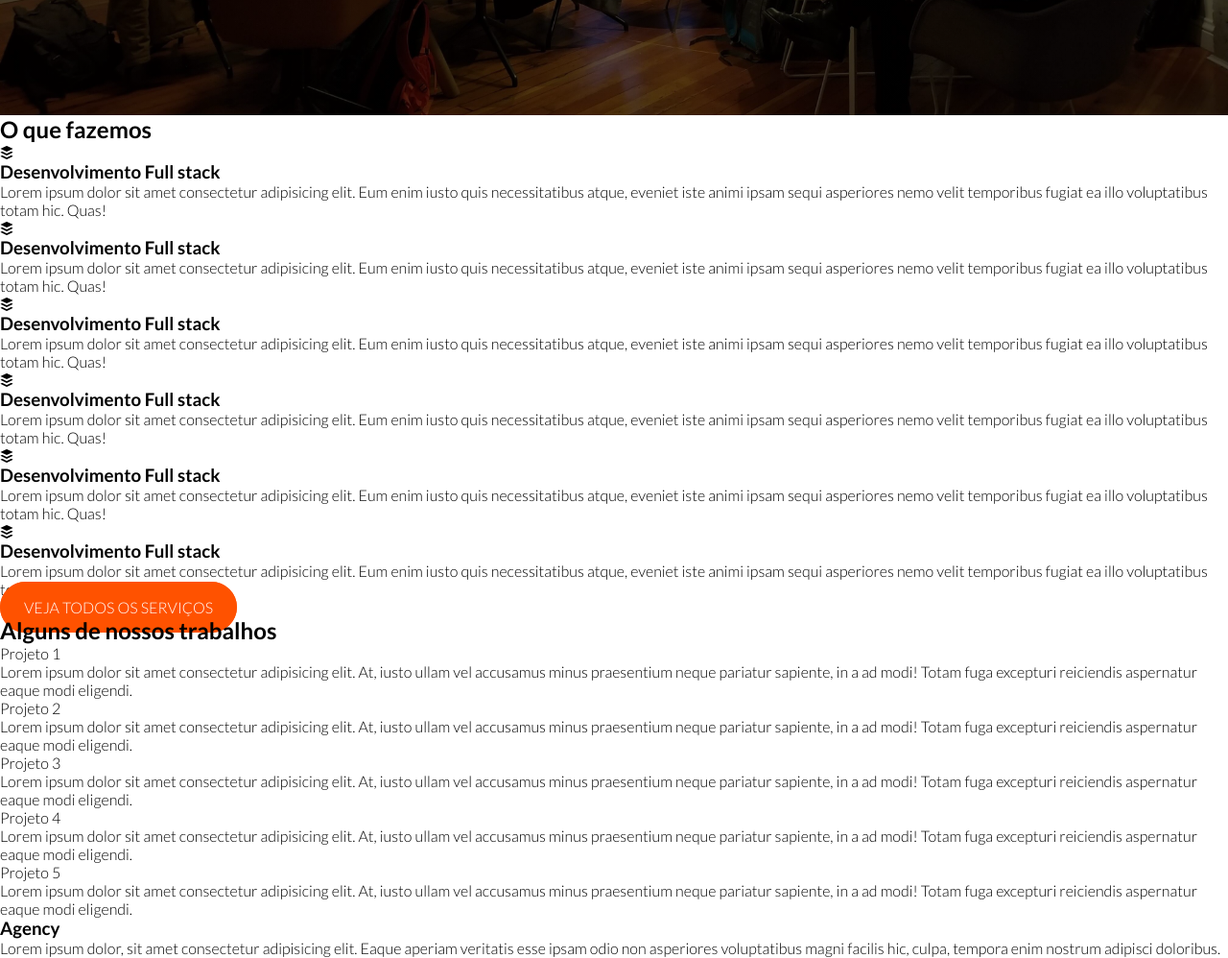
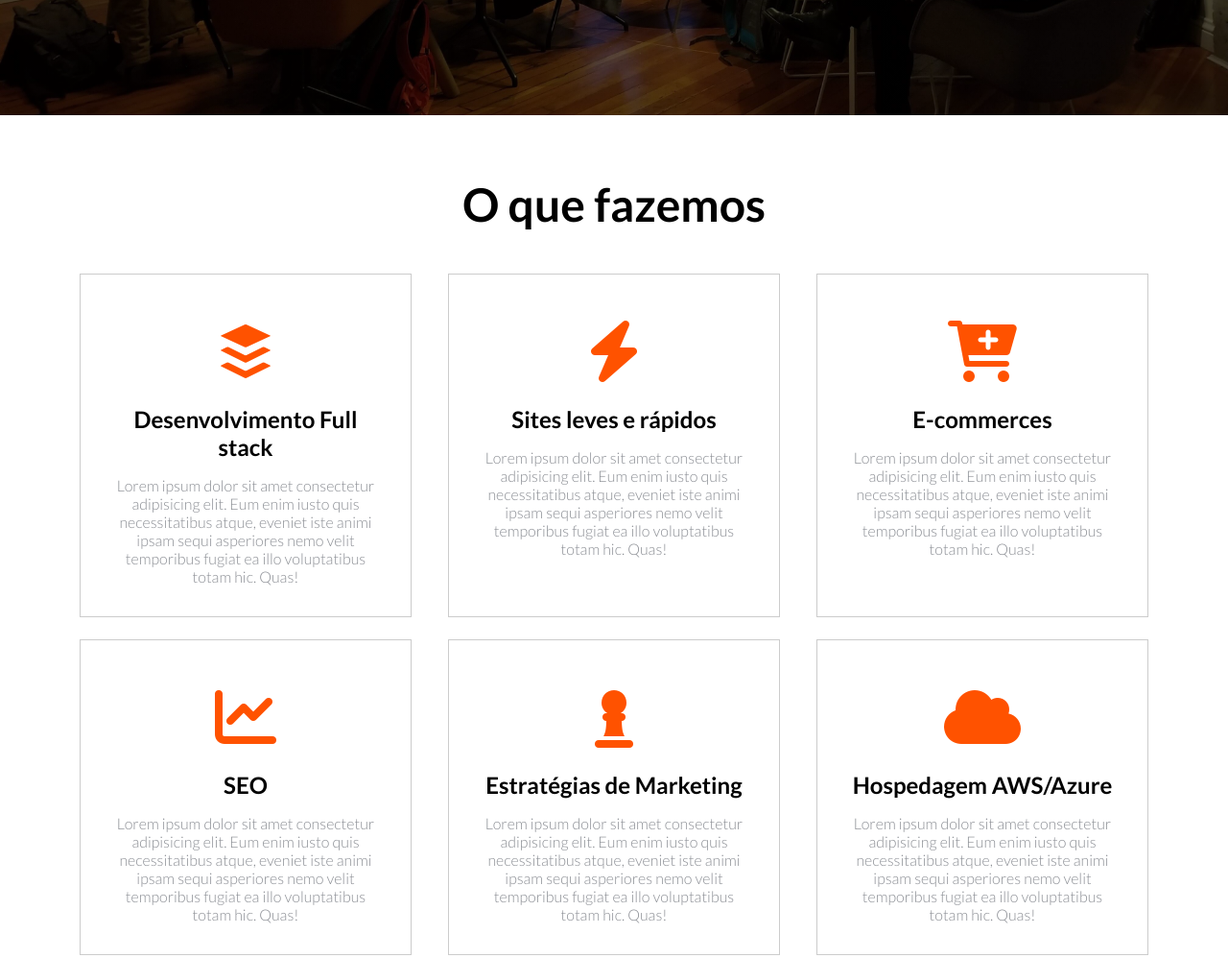
Before and after one commit to viniciusshenri96/project-agency, a plain HTML site: page index.html in a window 1280 px wide. Shown: the part 560-1558 px from the top of the page at 96% size. Drawn offline with Linux system fonts and the light colour scheme.

Commit message:
:lipstick: feat: Styling the services section

```diff
--- a/index.html
+++ b/index.html
@@ -77,8 +77,8 @@
         </div>
 
         <div class="services-card">
-          <i class="fab fa-buffer"></i>
-          <h3>Desenvolvimento Full stack</h3>
+          <i class="fas fa-bolt"></i>
+          <h3>Sites leves e rápidos</h3>
           <p>
             Lorem ipsum dolor sit amet consectetur adipisicing elit. Eum enim
             iusto quis necessitatibus atque, eveniet iste animi ipsam sequi
@@ -88,8 +88,8 @@
         </div>
 
         <div class="services-card">
-          <i class="fab fa-buffer"></i>
-          <h3>Desenvolvimento Full stack</h3>
+          <i class="fas fa-cart-plus"></i>
+          <h3>E-commerces</h3>
           <p>
             Lorem ipsum dolor sit amet consectetur adipisicing elit. Eum enim
             iusto quis necessitatibus atque, eveniet iste animi ipsam sequi
@@ -99,8 +99,8 @@
         </div>
 
         <div class="services-card">
-          <i class="fab fa-buffer"></i>
-          <h3>Desenvolvimento Full stack</h3>
+          <i class="fas fa-chart-line"></i>
+          <h3>SEO</h3>
           <p>
             Lorem ipsum dolor sit amet consectetur adipisicing elit. Eum enim
             iusto quis necessitatibus atque, eveniet iste animi ipsam sequi
@@ -110,8 +110,8 @@
         </div>
 
         <div class="services-card">
-          <i class="fab fa-buffer"></i>
-          <h3>Desenvolvimento Full stack</h3>
+          <i class="fas fa-chess-pawn"></i>
+          <h3>Estratégias de Marketing</h3>
           <p>
             Lorem ipsum dolor sit amet consectetur adipisicing elit. Eum enim
             iusto quis necessitatibus atque, eveniet iste animi ipsam sequi
@@ -121,8 +121,8 @@
         </div>
 
         <div class="services-card">
-          <i class="fab fa-buffer"></i>
-          <h3>Desenvolvimento Full stack</h3>
+          <i class="fas fa-cloud"></i>
+          <h3>Hospedagem AWS/Azure</h3>
           <p>
             Lorem ipsum dolor sit amet consectetur adipisicing elit. Eum enim
             iusto quis necessitatibus atque, eveniet iste animi ipsam sequi
--- a/sass/_utilities.sass
+++ b/sass/_utilities.sass
@@ -21,6 +21,11 @@
 // PLACEHOLDER SELECTORS
 %title-text-shadow
   text-shadow: 3px 2px $black
+
+%section-title
+  font-size: 3rem
+  margin-top: 2rem
+  text-align: center
 
 // BTNS
 .btn
--- a/sass/styles.sass
+++ b/sass/styles.sass
@@ -58,3 +58,42 @@
       font-size: 4rem
       margin-top: 1rem
       @extend %title-text-shadow
+
+.services-container
+  text-align: center
+  padding: 2rem
+  margin-bottom: 2rem
+
+  h2
+    @extend %section-title
+
+  .services-card-container
+    display: flex
+    flex-wrap: wrap
+    justify-content: space-around
+    padding: 2rem
+
+    .services-card
+      width: 30%
+      margin: 1%
+      padding: 2rem
+      border: 1px solid #ccc
+      transition: .3s
+
+      i
+        color: $primary-color
+        font-size: 4rem
+        display: block
+        margin-top: 1rem
+        margin-bottom: 1.5rem
+
+      h3
+        font-size: 1.5rem
+        margin-bottom: 1rem
+
+      p
+        color: $text-color
+
+      &:hover
+        border: transparent
+        box-shadow: 0 1px 10px #CCC
```
Also changed, not shown: css/styles.css, 1 other file.
